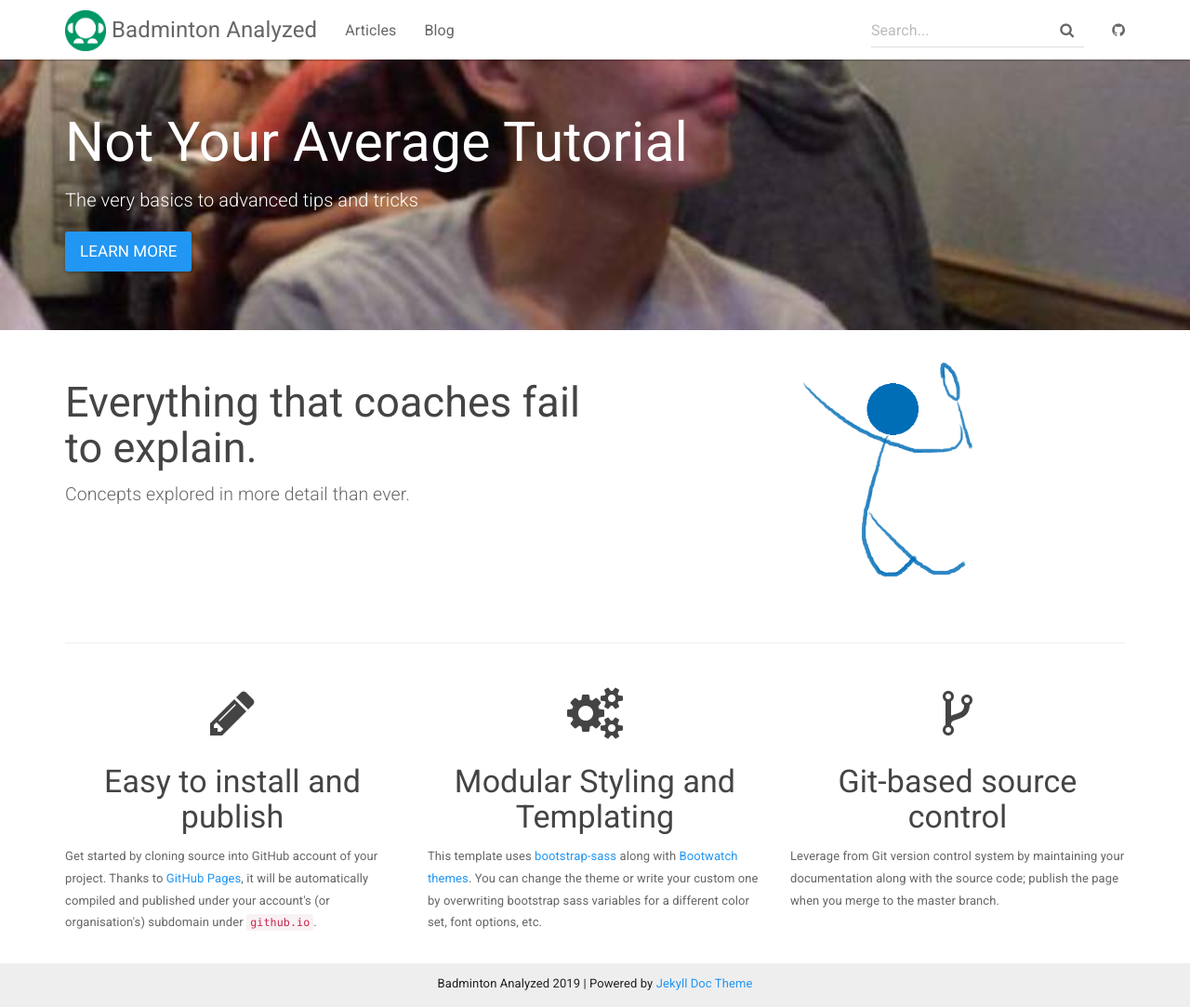
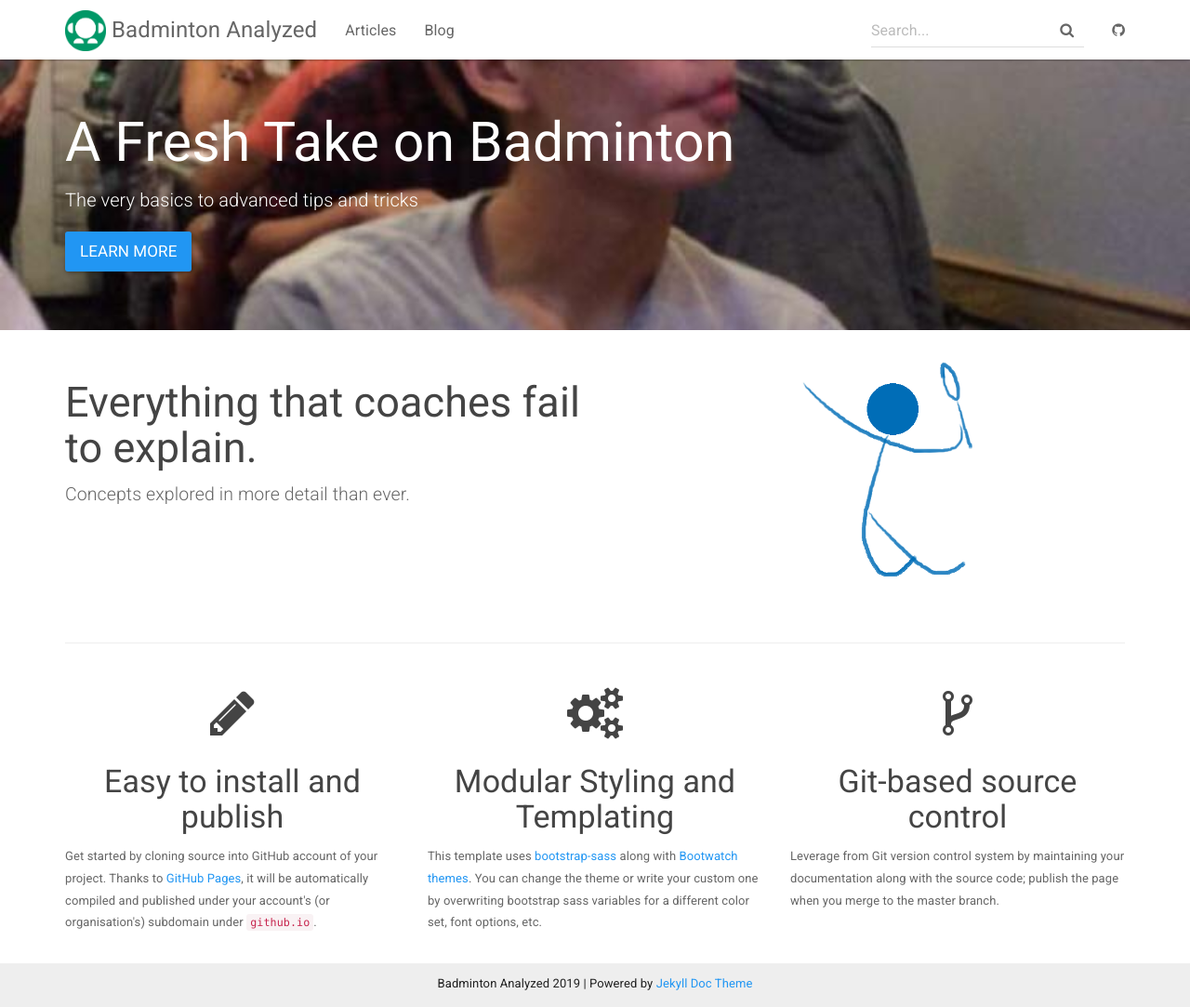
Before and after one commit to Amisuta/badminton, a Jekyll site: the page built from index.html, in a window 1280 px wide and 1083 px high. Shown: the whole window at 93% size. Built offline with Jekyll 4.4.1, drawn with Linux system fonts in a browser that asks for light colours.

Commit message:
Update index.html

```diff
--- a/index.html
+++ b/index.html
@@ -4,7 +4,7 @@ layout: default
 
 <div class="header-container jumbotron">
     <div class="container">
-        <h1>Not Your Average Tutorial</h1>
+        <h1>A Fresh Take on Badminton</h1>
         <p>The very basics to advanced tips and tricks</p>
         <p><a class="btn btn-primary btn-lg" href="{{ "/docs/home/" | relative_url }}" role="button">Learn more</a></p>
     </div>
```
